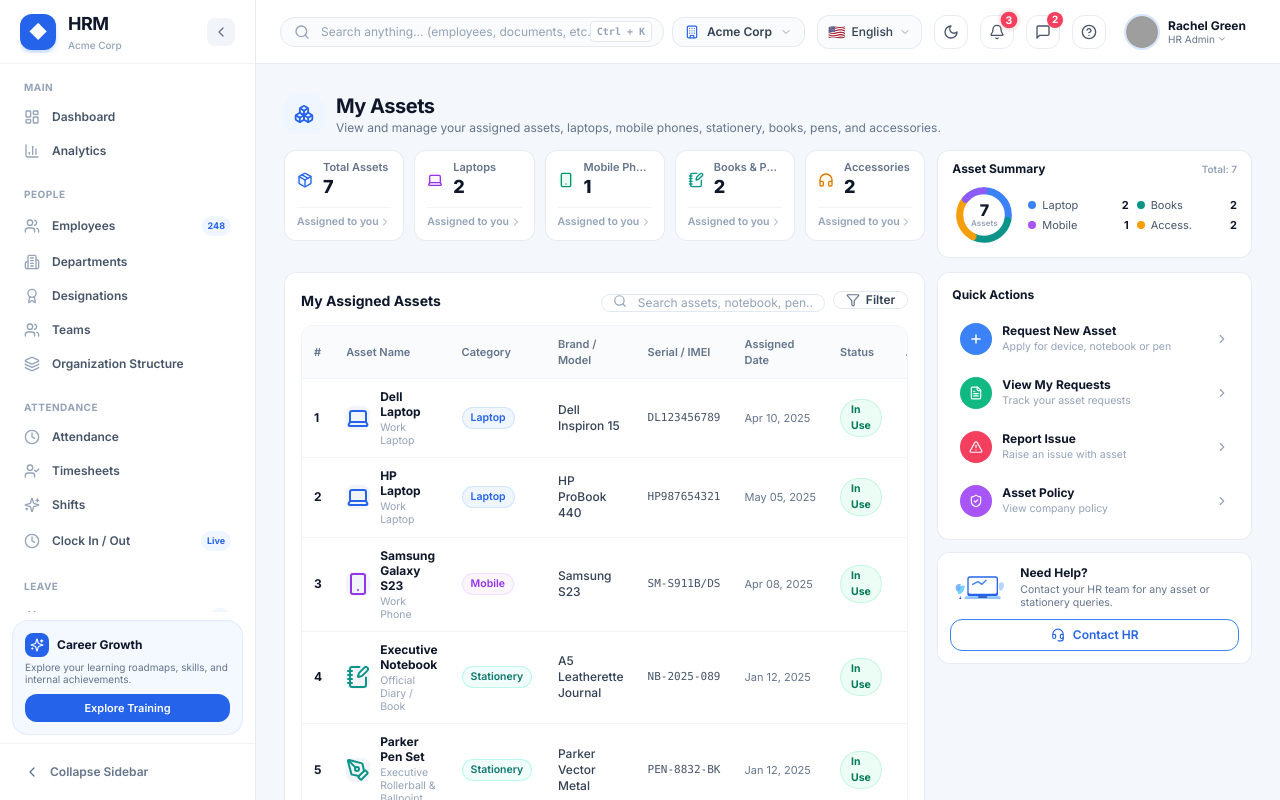
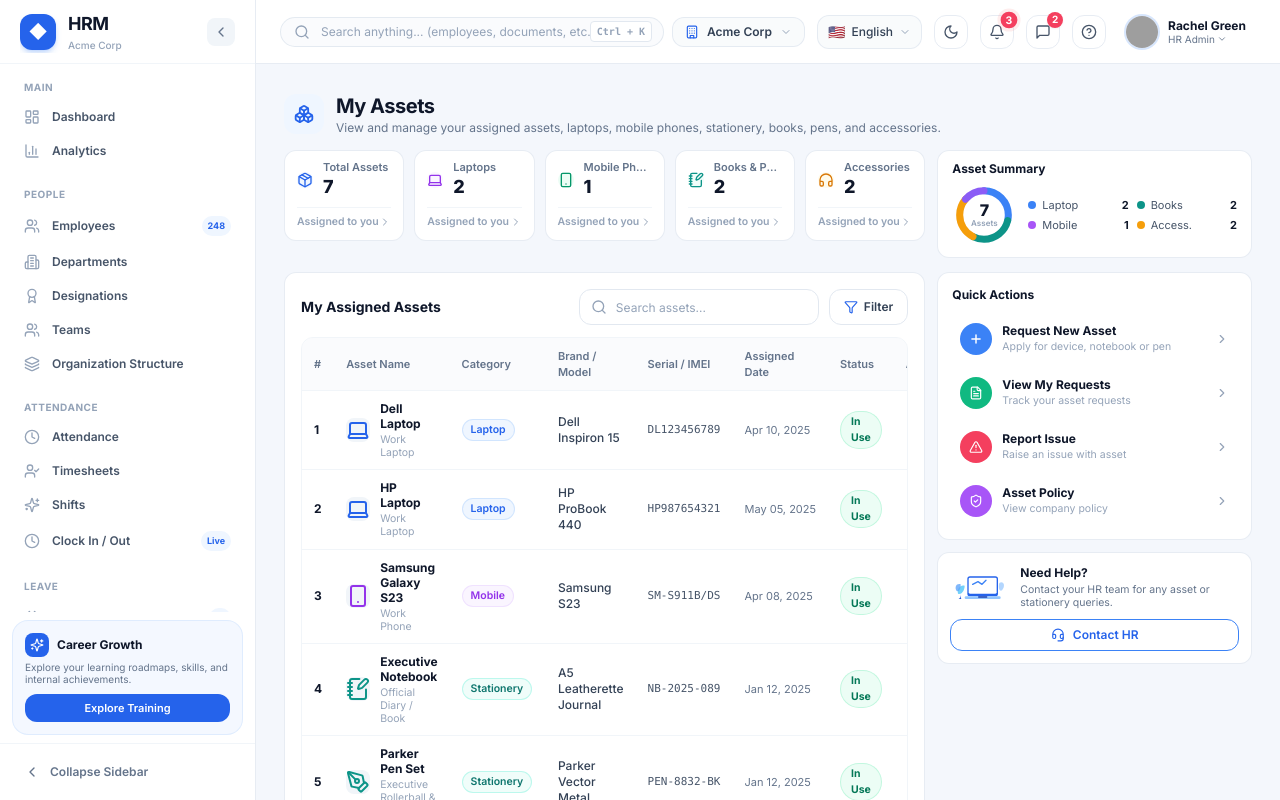
Before and after one commit to vikash99059/sasshrm, a React (Vite) app: page /assets in a window 1280 px wide. Shown: the top 800 px of the page. Built offline with nearby package versions, Linux system fonts and the light colour scheme; grey boxes are pictures that could not be loaded.

Commit message:
fix(assets): fix search placeholder, alignment, height, and blue filter button

```diff
--- a/src/pages/operations/AssetsPage.tsx
+++ b/src/pages/operations/AssetsPage.tsx
@@ -396,7 +396,6 @@
             <h3 className="text-xs font-bold text-slate-900 dark:text-white">
               Asset Summary
             </h3>
-            <span className="text-[10px] font-semibold text-slate-400">Total: {totalAssetsCount}</span>
           </div>
 
           <div className="flex items-center justify-between gap-3">
@@ -518,21 +517,21 @@
         <div className="lg:col-span-8 xl:col-span-8.5 rounded-xl border border-slate-200/80 bg-white p-3.5 sm:p-4 shadow-xs dark:border-dark-border dark:bg-dark-card space-y-3">
 
           {/* Header Row: Title + Search Input + Filter Button */}
-          <div className="flex flex-col sm:flex-row items-start sm:items-center justify-between gap-2.5">
+          <div className="flex flex-col sm:flex-row items-start sm:items-center justify-between gap-3">
             <h2 className="text-sm font-bold text-slate-900 dark:text-white flex-shrink-0">
               My Assigned Assets
             </h2>
 
-            <div className="flex items-center gap-2 w-full sm:w-auto">
+            <div className="flex items-center gap-2.5 w-full sm:w-auto">
               {/* Search input with proper pl-9 to prevent icon overlap */}
-              <div className="relative flex-1 sm:w-56">
-                <Search className="pointer-events-none absolute left-3 top-1/2 -translate-y-1/2 h-3.5 w-3.5 text-slate-400" />
+              <div className="relative flex-1 sm:w-60">
+                <Search className="pointer-events-none absolute left-3 top-1/2 -translate-y-1/2 h-4 w-4 text-slate-400" />
                 <input
                   type="text"
-                  placeholder="Search assets, notebook, pen..."
+                  placeholder="Search assets..."
                   value={searchQuery}
                   onChange={(e) => setSearchQuery(e.target.value)}
-                  className="w-full h-8.5 pl-9 pr-3 rounded-xl border border-slate-200 bg-white text-xs text-slate-800 placeholder:text-slate-400 focus:outline-none focus:border-blue-600 focus:ring-1 focus:ring-blue-600/20 dark:border-dark-border dark:bg-slate-800/60 dark:text-white transition-all"
+                  className="w-full h-9 pl-9 pr-3 rounded-xl border border-slate-200 bg-white text-xs text-slate-800 placeholder:text-slate-400 focus:outline-none focus:border-blue-600 focus:ring-1 focus:ring-blue-600/20 dark:border-dark-border dark:bg-slate-800/60 dark:text-white transition-all"
                 />
               </div>
 
@@ -541,13 +540,13 @@
                 <button
                   onClick={() => setIsFilterDropdownOpen(!isFilterDropdownOpen)}
                   className={cn(
-                    'inline-flex items-center justify-center gap-1.5 h-8.5 px-3 rounded-xl border text-xs font-semibold transition-all duration-150 cursor-pointer',
+                    'inline-flex items-center justify-center gap-1.5 h-9 px-3.5 rounded-xl border text-xs font-semibold transition-all duration-150 cursor-pointer',
                     categoryFilter !== 'All'
                       ? 'border-blue-500 bg-blue-50 text-blue-700 dark:bg-blue-950/50 dark:text-blue-300'
                       : 'border-slate-200 bg-white text-slate-700 hover:bg-slate-50 dark:border-dark-border dark:bg-slate-800 dark:text-slate-200'
                   )}
                 >
-                  <Filter className="h-3.5 w-3.5 text-slate-500" />
+                  <Filter className="h-3.5 w-3.5 text-blue-600 dark:text-blue-400" />
                   <span>{categoryFilter === 'All' ? 'Filter' : categoryFilter}</span>
                 </button>
 
```
